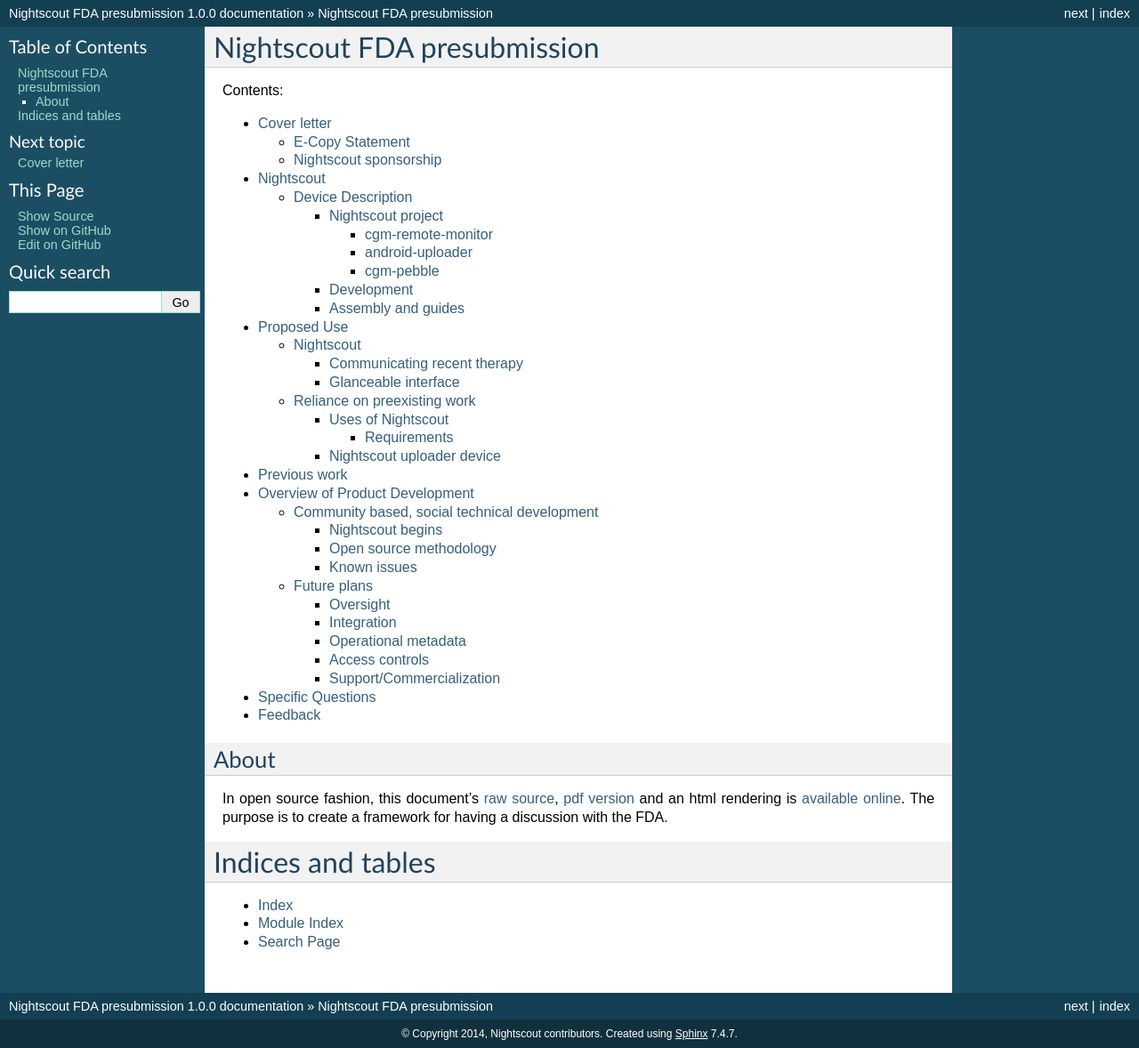
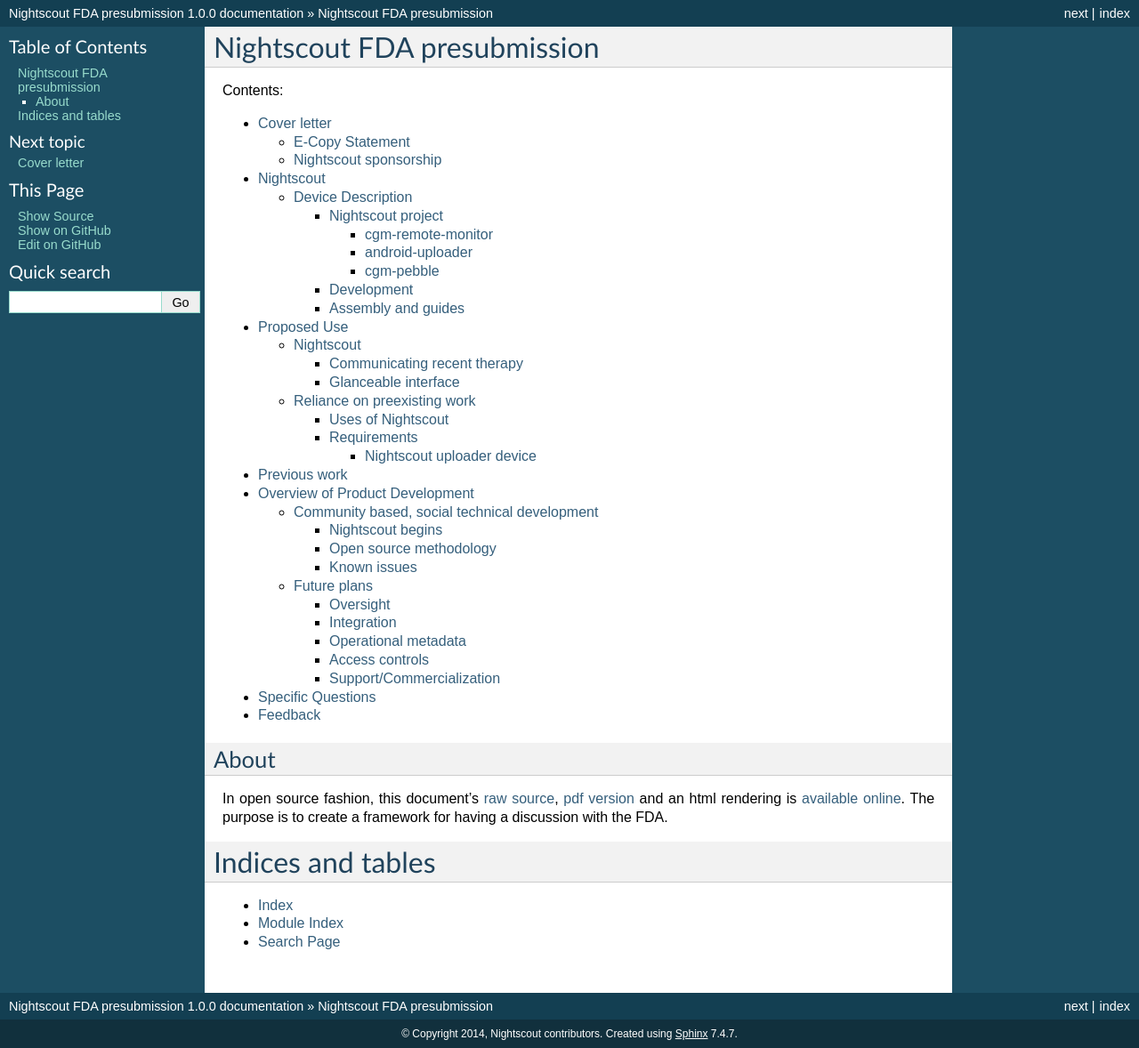
Before and after one commit to nightscout/fda-presubmission, a Sphinx documentation site: the page built from source/index.rst, in a window 1280 px wide. Shown: the whole page at 89% size. Built offline with Sphinx 7.4.7, drawn with Linux system fonts in a browser that asks for light colours; formulas are drawn with MathJax 3; pages that are not in the unit, such as notebooks, are missing from menus.

Commit message:
more heading tweaks

```diff
--- a/source/02-proposed-use.rst
+++ b/source/02-proposed-use.rst
@@ -119,10 +119,10 @@
 increases discretion because social disruptions are also reduced.
 
 Requirements
-------------
+++++++++++++
 
 Nightscout uploader device
-++++++++++++++++++++++++++
+__________________________
 An uploader device is an Android smartphone capable of "USB OTG"
 capability.  These are commonly available.  WIFI only versions, known
 as "android mini-computers" or and "Android TV box" are also commonly
```
